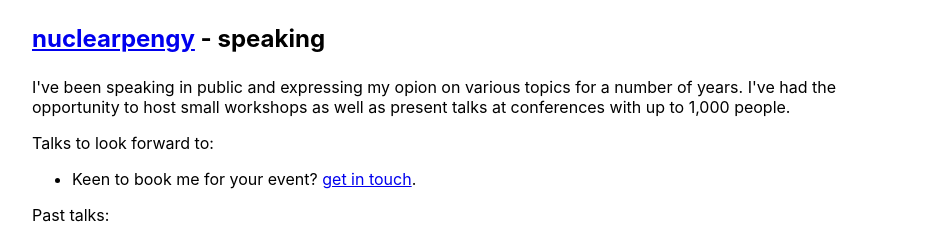
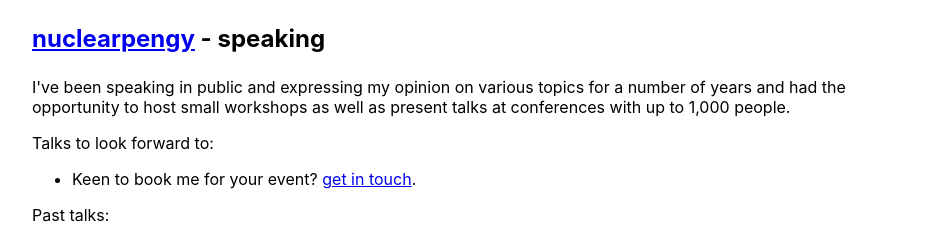
Before and after one commit to nuclearpengy/nuclearpengy.github.io, a Jekyll site: the page built from speaking.html, in a window 1280 px wide. Shown: the top 242 px of the page, without its empty margins (168-1111 px from the left). Built offline with Jekyll 4.4.1, drawn with Linux system fonts in a browser that asks for light colours.

Commit message:
Update speaking.html
fixed a typo

```diff
--- a/speaking.html
+++ b/speaking.html
@@ -5,7 +5,7 @@ description: I talk in public.
 ---
 
 <h1><a href="{{site.url}}">nuclearpengy</a> - speaking</h1>
-<p>I've been speaking in public and expressing my opion on various topics for a number of years. I've had the opportunity to host small workshops as well as present talks at conferences with up to 1,000 people.</p>
+<p>I've been speaking in public and expressing my opinion on various topics for a number of years and had the opportunity to host small workshops as well as present talks at conferences with up to 1,000 people.</p>
 
 <p>Talks to look forward to:</p>
 <ul>
```
